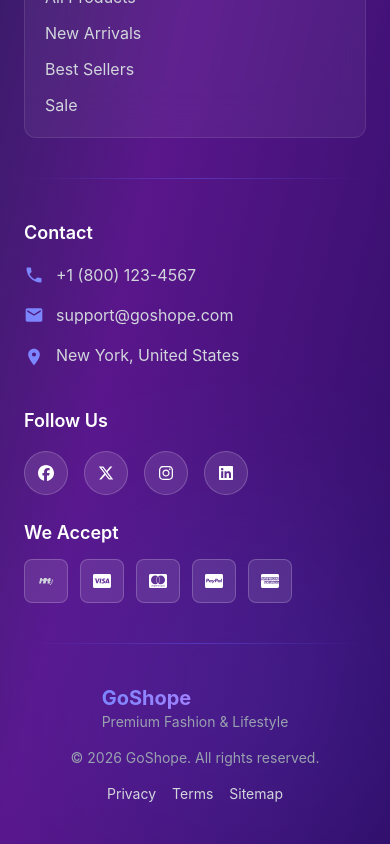
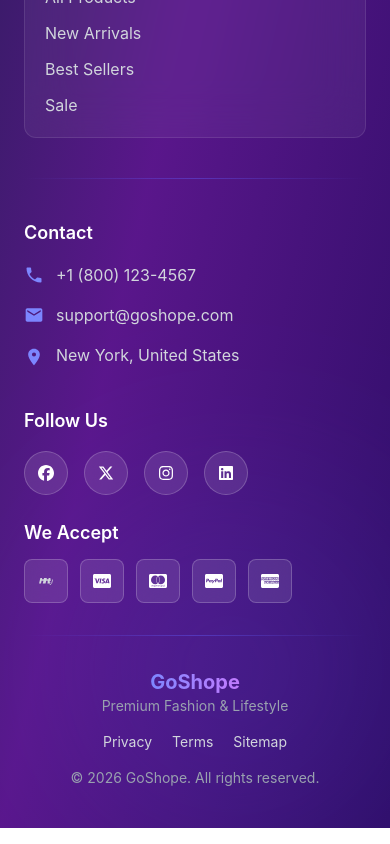
Before and after one commit to SR22kl/GoShopeV0.3, a React (Vite) app in the folder client/: page / in a window 390 px wide. Shown: the part 4478-5322 px from the top of the page. Built offline with nearby package versions, Linux system fonts and the light colour scheme; no server answers.

Commit message:
fixed responsiveness

```diff
--- a/client/src/components/Footer.tsx
+++ b/client/src/components/Footer.tsx
@@ -207,31 +207,43 @@ const Footer = () => {
         </motion.div>
 
         {/* Bottom */}
-        <div className="h-[1px] bg-gradient-to-r from-transparent via-indigo-500 to-transparent opacity-40 my-10"></div>
+        <div className="h-[1px] bg-gradient-to-r from-transparent via-indigo-500 to-transparent opacity-40 my-8"></div>
 
         <motion.div
           variants={containerVariants}
-          className="flex flex-col md:flex-row justify-between items-center gap-4"
+          className="flex flex-col md:flex-row md:items-center md:justify-between gap-4 text-center md:text-left"
         >
-          <motion.div variants={itemVariants}>
+          {/* Brand */}
+          <motion.div
+            variants={itemVariants}
+            className="flex flex-col items-center md:items-start"
+          >
             <h3 className="font-bold text-xl bg-gradient-to-r from-indigo-400 to-purple-400 bg-clip-text text-transparent">
               GoShope
             </h3>
             <p className="text-gray-400 text-sm">Premium Fashion & Lifestyle</p>
           </motion.div>
 
-          <motion.p variants={itemVariants} className="text-gray-400 text-sm">
+          {/* Copyright */}
+          <motion.p
+            variants={itemVariants}
+            className="text-gray-400 text-sm order-3 md:order-none"
+          >
             © {currentYear} GoShope. All rights reserved.
           </motion.p>
 
-          <motion.div variants={itemVariants} className="flex gap-4 text-sm">
-            <a href="#" className="hover:text-white">
+          {/* Links */}
+          <motion.div
+            variants={itemVariants}
+            className="flex flex-wrap justify-center md:justify-end gap-5 text-sm"
+          >
+            <a href="#" className="hover:text-white transition">
               Privacy
             </a>
-            <a href="#" className="hover:text-white">
+            <a href="#" className="hover:text-white transition">
               Terms
             </a>
-            <a href="#" className="hover:text-white">
+            <a href="#" className="hover:text-white transition">
               Sitemap
             </a>
           </motion.div>
```
